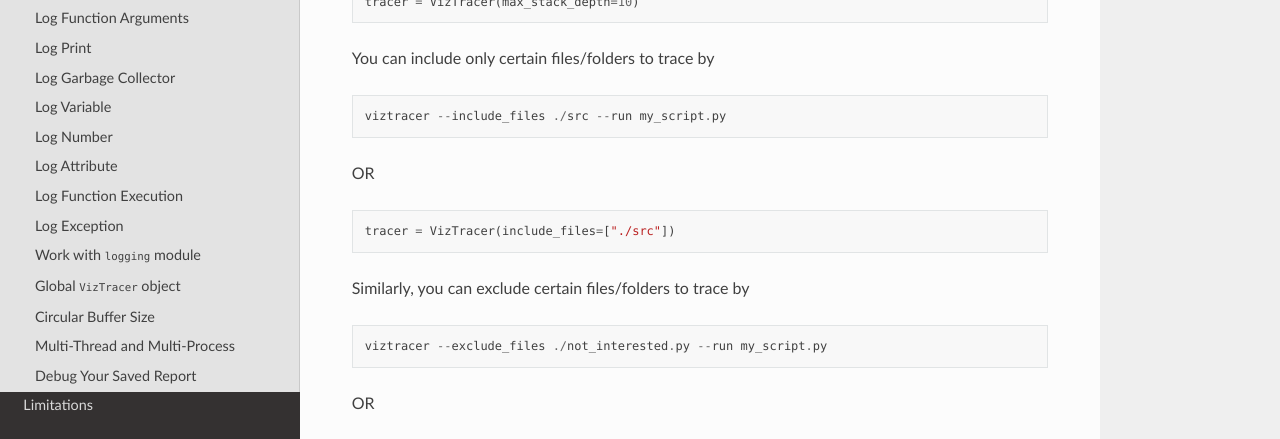
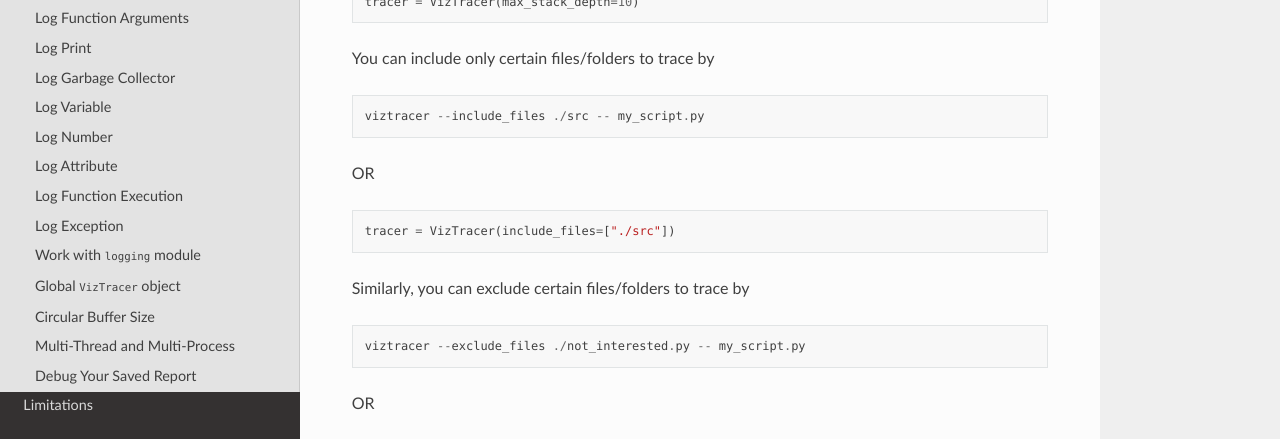
Before and after one commit to gaogaotiantian/viztracer, a Sphinx documentation site: the page built from docs/source/advanced_usage.rst, in a window 1280 px wide and 900 px high, scrolled down 415 px. Shown: the part 151-590 px from the top of the window. Built offline with Sphinx 7.4.7 and the Read the Docs theme 2.0.0, drawn with Linux system fonts in a browser that asks for light colours; some of the changed text lies outside the part shown.

```diff
--- a/docs/source/advanced_usage.rst
+++ b/docs/source/advanced_usage.rst
@@ -24,7 +24,7 @@ You can include only certain files/folders to trace by
 
 .. code-block::
 
-    viztracer --include_files ./src --run my_script.py
+    viztracer --include_files ./src -- my_script.py
 
 OR
 
@@ -36,7 +36,7 @@ Similarly, you can exclude certain files/folders to trace by
 
 .. code-block::
 
-    viztracer --exclude_files ./not_interested.py --run my_script.py
+    viztracer --exclude_files ./not_interested.py -- my_script.py
 
 OR
 
@@ -174,9 +174,9 @@ The log will appear in the report as an instant event, and the variables ``repr`
 
 .. code-block::
 
-    viztracer --log_var <var_name> --run my_script.py
+    viztracer --log_var <var_name> -- my_script.py
 
-``--run`` is added to resolve the ambiguity. Every time a variable matches regex ``var_name`` is assigned a value, it will be logged.
+``--`` is added to resolve the ambiguity. Every time a variable matches regex ``var_name`` is assigned a value, it will be logged.
 If you don't know what regex is, simply using the full name of the variable as ``var_name`` will allow you to log the variable
 
 Log Number
@@ -187,9 +187,9 @@ The report will visualize the number through time as a separate signal like ``Vi
 
 .. code-block::
 
-    viztracer --log_number <var_name> --run my_script.py
+    viztracer --log_number <var_name> -- my_script.py
 
-``--run`` is added to resolve the ambiguity. Every time a variable matches regex ``var_name`` is assigned a value, it will be logged.
+``--`` is added to resolve the ambiguity. Every time a variable matches regex ``var_name`` is assigned a value, it will be logged.
 If you don't know what regex is, simply using the full name of the variable as ``var_name`` will allow you to log the variable
 
 Using ``--log_number`` on non-numeric variables will raise an exception.
@@ -203,9 +203,9 @@ an object, but there are just too many entries to it. It could be ``self.attr_na
 
 .. code-block::
 
-    viztracer --log_attr <attr_name> --run my_script.py
+    viztracer --log_attr <attr_name> -- my_script.py
 
-``--run`` is added to resolve the ambiguity. Every time an attribute matches regex ``attr_name`` is assigned a value, it will be logged.
+``--`` is added to resolve the ambiguity. Every time an attribute matches regex ``attr_name`` is assigned a value, it will be logged.
 If you don't know what regex is, simply using the full name of the attribute as ``attr_name`` will allow you to log the attribute
 
 Log Function Execution
@@ -216,9 +216,9 @@ them in the detailed information of the generated report.
 
 .. code-block::
 
-    viztracer --log_func_exec <func_name> --run my_script.py
+    viztracer --log_func_exec <func_name> -- my_script.py
 
-``--run`` is added to resolve the ambiguity. Every time an function matches regex ``func_name`` is called, its execution will be logged.
+``--`` is added to resolve the ambiguity. Every time an function matches regex ``func_name`` is called, its execution will be logged.
 If you don't know what regex is, simply using the full name of the function as ``func_name`` will allow you to log the function
 
 Log Exception
```
Also changed, not shown: README.md (+1 -1 lines), docs/source/viztracer.rst (+4 -4 lines), 3 other files.
